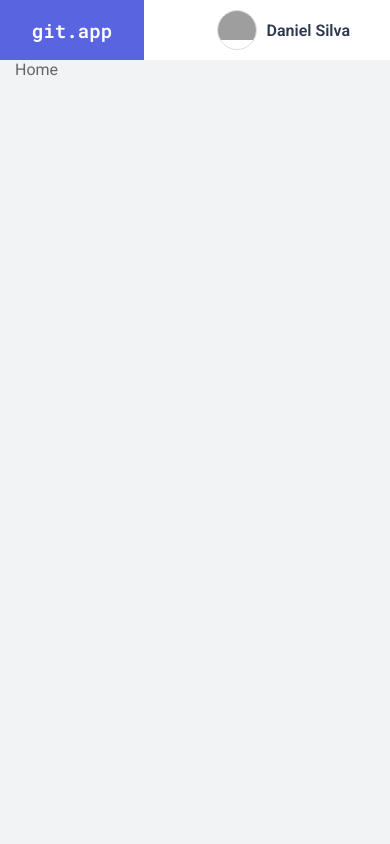
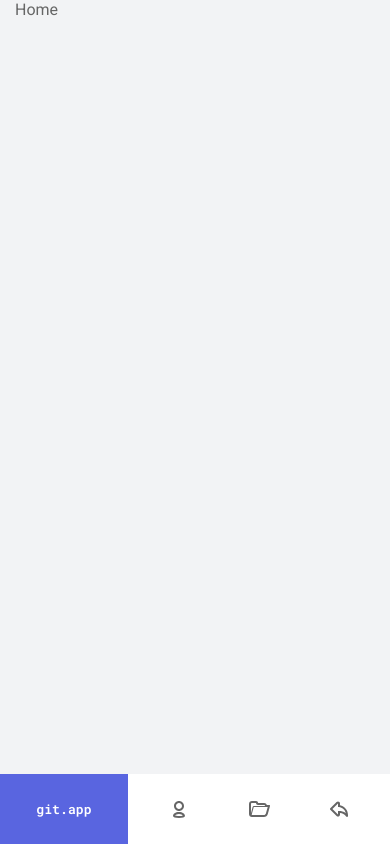
Before and after one commit to dfsilvadev/react-firebase, a React (Create React App) app: page / in a window 390 px wide. Built offline with nearby package versions, Linux system fonts and the light colour scheme; grey boxes are pictures that could not be loaded.

Commit message:
feat: removendo o header e implementando o component sidebar

```diff
--- a/src/App.jsx
+++ b/src/App.jsx
@@ -1,5 +1,5 @@
 import React from "react";
-import Header from "./components/Header";
+import Header from "./components/Sidebar";
 import Home from "./pages/Home";
 import "./styles/global.scss";
 
--- a/src/components/Header.jsx
+++ /dev/null
@@ -1,23 +0,0 @@
-import React from "react";
-
-import "../styles/components/Header.scss";
-
-const Header = () => {
-  return (
-    <header>
-      <div className="logo">git.app</div>
-      <div className="avatar-content">
-        <div className="circle">
-          <img
-            src="https://avatars.githubusercontent.com/u/16245261?v=4"
-            alt="User"
-            title="User Photo"
-          />
-        </div>
-        <h4>Daniel Silva</h4>
-      </div>
-    </header>
-  );
-};
-
-export default Header;
--- /dev/null
+++ b/src/components/Sidebar.jsx
@@ -0,0 +1,31 @@
+import React from "react";
+import {
+  TiUserOutline,
+  TiFolderOpen,
+  TiArrowBackOutline,
+} from "react-icons/ti";
+
+import "../styles/components/Sidebar.scss";
+
+const Sidebar = () => {
+  return (
+    <aside>
+      <div className="logo">git.app</div>
+      <nav>
+        <ul>
+          <li className="link">
+            <TiUserOutline />
+          </li>
+          <li className="link">
+            <TiFolderOpen />
+          </li>
+          <li className="link">
+            <TiArrowBackOutline />
+          </li>
+        </ul>
+      </nav>
+    </aside>
+  );
+};
+
+export default Sidebar;
--- a/src/styles/components/Header.scss
+++ /dev/null
@@ -1,40 +0,0 @@
-header {
-  height: 3.75rem;
-  background: var(--white);
-  display: flex;
-
-  .logo {
-    width: 9rem;
-    background: var(--blue);
-    font: 600 1.2rem "Roboto Mono", sans-serif;
-    color: var(--white);
-    display: flex;
-    align-items: center;
-    justify-content: center;
-  }
-
-  .avatar-content {
-    flex: 1;
-    padding: 0 40px;
-    display: flex;
-    align-items: center;
-    justify-content: flex-end;
-
-    .circle {
-      width: 40px;
-      height: 40px;
-      overflow: hidden;
-      border-radius: 50%;
-      border: 1px solid var(--gray-line);
-
-      img {
-        width: 100%;
-      }
-    }
-
-    h4 {
-      font: 600 1rem "Roboto", sans-serif;
-      margin-left: 0.625rem;
-    }
-  }
-}
--- /dev/null
+++ b/src/styles/components/Sidebar.scss
@@ -0,0 +1,73 @@
+aside {
+  position: fixed;
+  width: 5rem;
+  height: 100vh;
+  background: var(--white);
+  display: flex;
+  flex-direction: column;
+
+  .logo {
+    height: 3.125rem;
+    background: var(--blue);
+    font: 600 1rem "Roboto Mono", sans-serif;
+    color: var(--white);
+    display: flex;
+    align-items: center;
+    justify-content: center;
+  }
+
+  nav {
+    flex: 1;
+
+    ul {
+      height: 100%;
+
+      display: flex;
+      align-items: center;
+      justify-content: center;
+      flex-direction: column;
+
+      li {
+        width: 5rem;
+        height: 3.125rem;
+        display: flex;
+        align-items: center;
+        justify-content: center;
+        font-size: 1.5rem;
+      }
+    }
+  }
+}
+@media (max-width: 768px) {
+  aside {
+    width: 100%;
+    height: 4.375rem;
+    bottom: 0;
+    flex-direction: row;
+
+    .logo {
+      padding: 0.625rem;
+      width: 8rem;
+      height: 100%;
+      font-size: 0.825rem;
+    }
+
+    nav {
+      flex: 1;
+
+      ul {
+        height: 100%;
+
+        display: flex;
+        align-items: center;
+        justify-content: center;
+        flex-direction: row;
+
+        li {
+          width: 5rem;
+          height: 4.375rem;
+        }
+      }
+    }
+  }
+}
```
